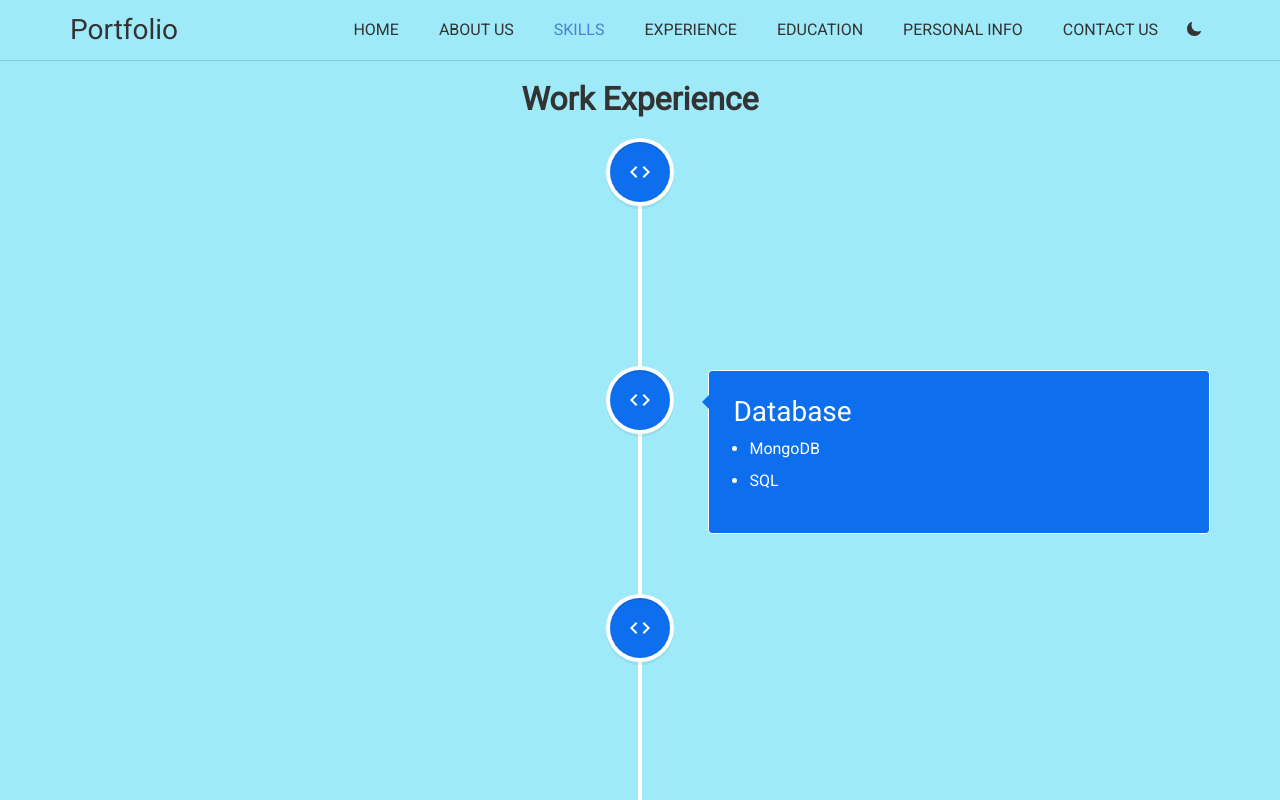
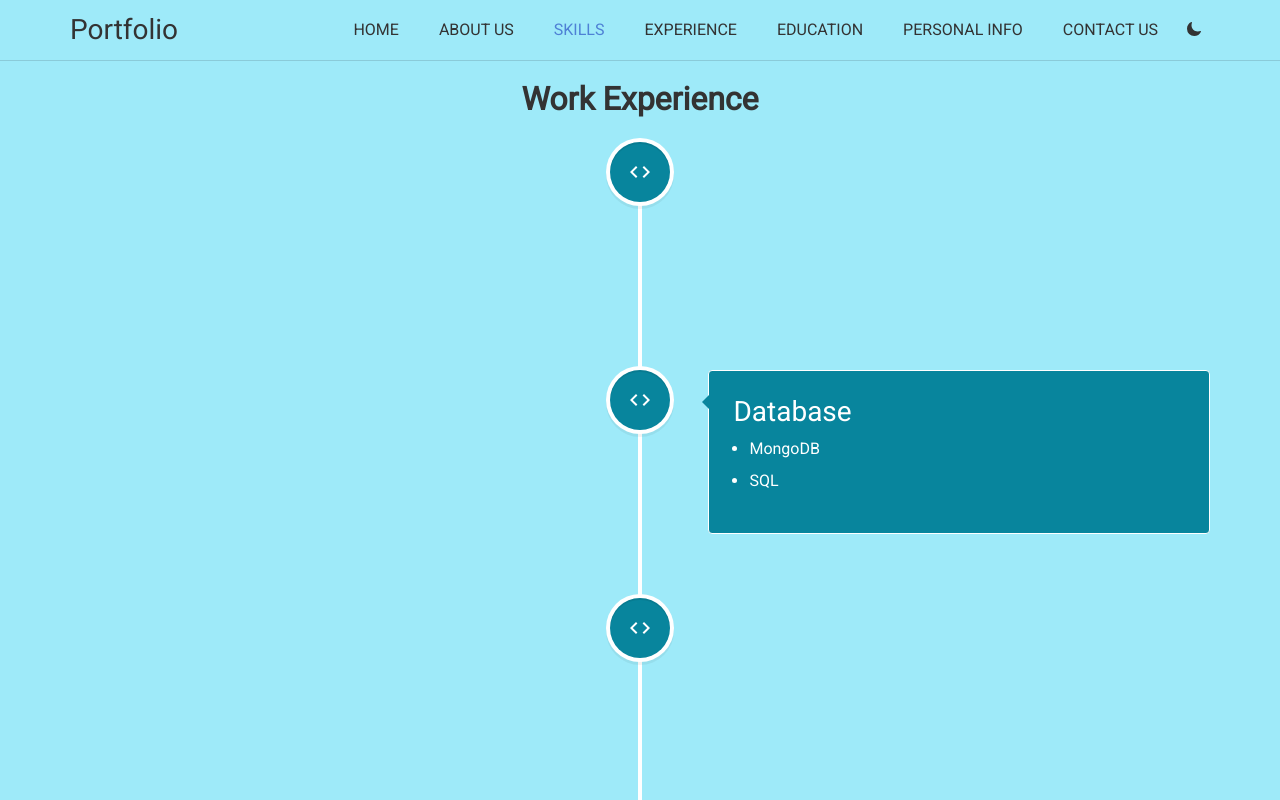
Before and after one commit to jayprakashcs12/portfolio.jps, a React (Create React App) app: page /skills in a window 1280 px wide. Shown: the top 800 px of the page. Built offline with nearby package versions, Linux system fonts and the light colour scheme.

Commit message:
Color Update

```diff
--- a/src/data/Info.js
+++ b/src/data/Info.js
@@ -84,10 +84,10 @@ export let theme = 'dark';
 
 export let TimeThemes = {
   dark: { content: { background: '#333', color: '#fff' }, contentArrow: { borderRight: '7px solid #fff' } },
-  light: { content: { background: '#0d6fed', color: '#fff' }, contentArrow: { borderRight: '7px solid #0d6fed' } },
+  light: { content: { background: '#08859d', color: '#fff' }, contentArrow: { borderRight: '7px solid #08859d' } },
 };
 
-export let TypoStyle = (theme) => ({ color: theme === 'dark' ? '#854ce6' : '#155390' });
+export let TypoStyle = (theme) => ({ color: theme === 'dark' ? '#08859d' : '#854ce6' });
 
 export let WorkExperience = [
   { id: 1, company: "Lobotus Technology", position: "UI Developer", date: "Jan-2022 - Dec-2023", description: [
--- a/src/index.css
+++ b/src/index.css
@@ -20,7 +20,7 @@
 
   --button-text-color:#333333;
   --button-text-color1:#ffffff;
-  --button-text-color2:#0d6efd;
+  --button-text-color2:#08859d;
   --button-text-color3:#ff0000;
   --input-place-color:#ffffff;
 
```
